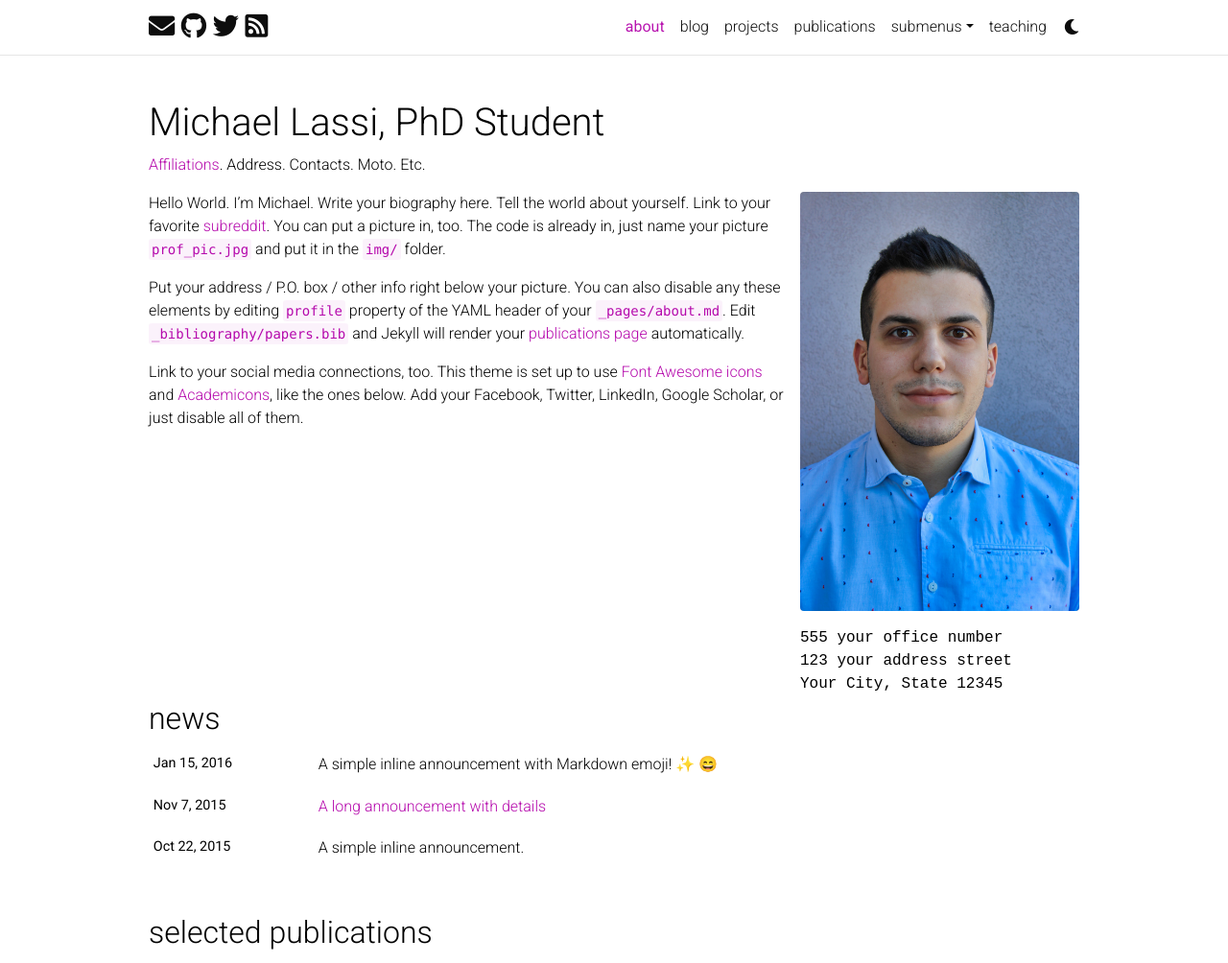
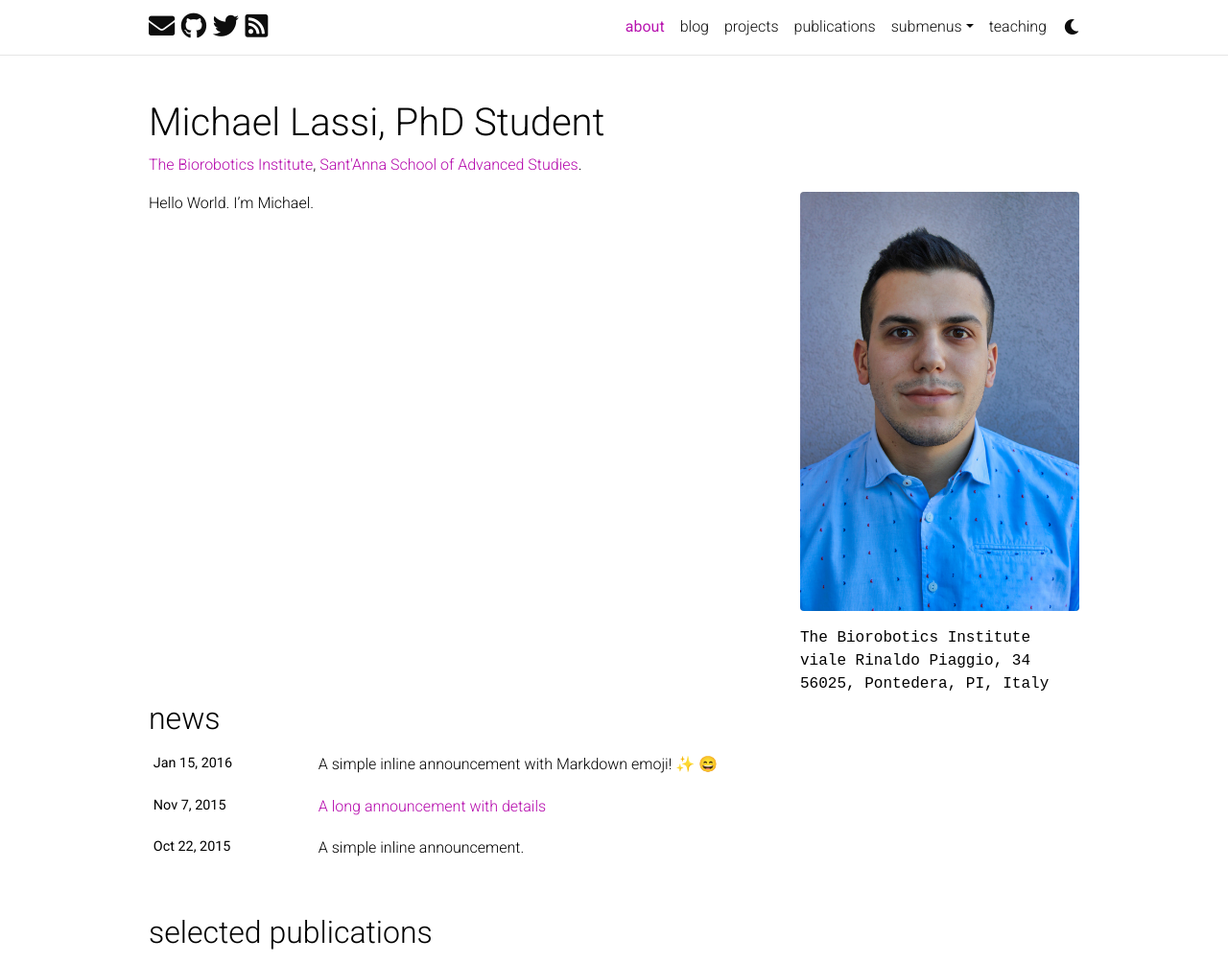
Before and after one commit to mikelassi/mikelassi.github.io, a Jekyll site: the page built from _pages/about.md, in a window 1280 px wide and 1374 px high, cut to the strip 0-1004 px from the top of the window. Shown: the whole strip at 96% size. Built offline with Jekyll 4.4.1, drawn with Linux system fonts in a browser that asks for light colours; full-size pictures stand in for the smaller copies a plugin makes; emoji names are drawn with the system emoji font; comment, search, counter and statistics services are not loaded; a style sheet for code colours, icons or effects is not loaded.

Commit message:
Adjusting template

```diff
--- a/_config.yml
+++ b/_config.yml
@@ -74,7 +74,8 @@ stackoverflow_id: #your stackoverflow id
 
 contact_note: >
   Contact me by email or on LinkedIn!
-google_analytics:  G-KSNX1C5XD7 # your google-analytics ID (format: UA-XXXXXXXXX)
+google_analytics: # your google-analytics ID (format: UA-XXXXXXXXX)
+ga4_analytics:  G-KSNX1C5XD7 # google analytics 4 ID
 google_site_verification:  # your google-site-verification ID (Google Search Console)
 bing_site_verification:  # out your bing-site-verification ID (Bing Webmaster)
 panelbear_analytics:  # panelbear analytics site ID (format: XXXXXXXXX)
--- a/_pages/about.md
+++ b/_pages/about.md
@@ -2,23 +2,25 @@
 layout: about
 title: about
 permalink: /
-subtitle: <a href='#'>Affiliations</a>. Address. Contacts. Moto. Etc.
-
+subtitle: <a href='https://www.santannapisa.it/en/institute/biorobotics/biorobotics-institute'>The Biorobotics Institute</a>, <a href='https://www.santannapisa.it/it'>Sant'Anna School of Advanced Studies</a>.
 profile:
   align: right
   image: prof_pic.jpg
   address: >
-    <p>555 your office number</p>
-    <p>123 your address street</p>
-    <p>Your City, State 12345</p>
+    <p>The Biorobotics Institute</p>
+    <p>viale Rinaldo Piaggio, 34</p>
+    <p>56025, Pontedera, PI, Italy</p>
 
 news: true  # includes a list of news items
 selected_papers: true # includes a list of papers marked as "selected={true}"
 social: true  # includes social icons at the bottom of the page
 ---
 Hello World. I'm Michael.
-Write your biography here. Tell the world about yourself. Link to your favorite [subreddit](http://reddit.com). You can put a picture in, too. The code is already in, just name your picture `prof_pic.jpg` and put it in the `img/` folder.
+
+<!---
+Write your biography here. Tell the world about yourself. Link to your favorite [subreddit](http://reddit.com). You can put a picture in, too. The code is already in, just name your picture `prof_pic.jpg` and put it in the `img/` folder.>
 
 Put your address / P.O. box / other info right below your picture. You can also disable any these elements by editing `profile` property of the YAML header of your `_pages/about.md`. Edit `_bibliography/papers.bib` and Jekyll will render your [publications page](/al-folio/publications/) automatically.
 
 Link to your social media connections, too. This theme is set up to use [Font Awesome icons](http://fortawesome.github.io/Font-Awesome/) and [Academicons](https://jpswalsh.github.io/academicons/), like the ones below. Add your Facebook, Twitter, LinkedIn, Google Scholar, or just disable all of them.
+-->
```
Also changed, not shown: _includes/scripts/analytics.html (+9 -0 lines), _pages/publications.md (+2 -2 lines), assets/img/mikelassi.png (added), unused/1_project.md (renamed from _projects/1_project.md), unused/2_project.md (renamed from _projects/2_project.md), unused/3_project.md (renamed from _projects/3_project.md), unused/4_project.md (renamed from _projects/4_project.md), unused/5_project.md (renamed from _projects/5_project.md), unused/6_project.md (renamed from _projects/6_project.md).
